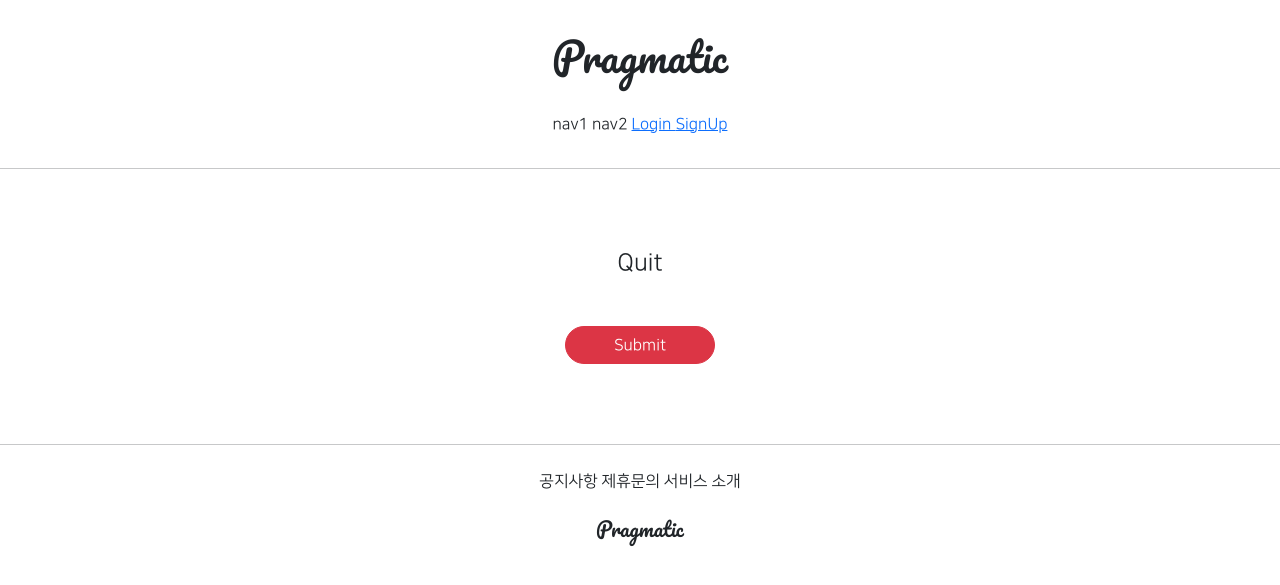
After one commit to AISchool-SJH/GIS_4_1_Web, a Django app: page /accounts/delete/1 in a window 1280 px wide. The commit adds this page. Shown: the top 585 px of the page. Run offline with Django 3.2, Linux system fonts and the light colour scheme; tables that the repository leaves empty hold one stand-in row (values such as "Sample post"); parts of the project's set-up code (start-up, migrations or seed data) failed here and were passed over; some libraries are stand-ins or nearby versions.

Commit message:
7/20 4ban class commit_2

```diff
--- /dev/null
+++ b/accountapp/templates/accountapp/delete.html
@@ -0,0 +1,20 @@
+{% extends 'bass.html' %}
+
+{% block content %}
+
+    <div class="text-center mw-500 m-auto">
+        <div class="m-5">
+            <h4>Quit</h4>
+        </div>
+        <div>
+            <form action="{% url 'accountapp:delete' pk=target_user.pk %}" method="post">
+                {% csrf_token %}
+                <div class="m-5">
+                    <input type="submit"
+                           class="btn btn-danger rounded-pill px-5">
+                </div>
+            </form>
+        </div>
+    </div>
+
+{% endblock %}
--- a/accountapp/templates/accountapp/detail.html
+++ b/accountapp/templates/accountapp/detail.html
@@ -14,6 +14,11 @@
                 Update Info
             </a>
         </div>
+        <div>
+            <a href="{% url 'accountapp:delete' pk=target_user.pk %}">
+                Quit
+            </a>
+        </div>
     </div>
 
 {% endblock %}
--- a/accountapp/urls.py
+++ b/accountapp/urls.py
@@ -1,7 +1,7 @@
 from django.contrib.auth.views import LoginView, LogoutView
 from django.urls import path
 
-from accountapp.views import hello_world, AccountCreateView, AccountDetailView, AccountUpdateView
+from accountapp.views import hello_world, AccountCreateView, AccountDetailView, AccountUpdateView, AccountDeleteView
 
 app_name = 'accountapp'
 
@@ -18,4 +18,6 @@ urlpatterns = [
     path('detail/<int:pk>', AccountDetailView.as_view(), name='detail'),
 
     path('update/<int:pk>', AccountUpdateView.as_view(), name='update'),
+
+    path('delete/<int:pk>', AccountDeleteView.as_view(), name='delete'),
 ]
--- a/accountapp/views.py
+++ b/accountapp/views.py
@@ -5,7 +5,7 @@ from django.shortcuts import render
 
 # Create your views here.
 from django.urls import reverse, reverse_lazy
-from django.views.generic import CreateView, DetailView, UpdateView
+from django.views.generic import CreateView, DetailView, UpdateView, DeleteView
 
 from accountapp.models import NewModel
 
@@ -43,3 +43,9 @@ class AccountUpdateView(UpdateView):
     context_object_name = 'target_user'
     success_url = reverse_lazy('accountapp:hello_world')
     template_name = 'accountapp/update.html'
+
+class AccountDeleteView(DeleteView):
+    model = User
+    context_object_name = 'target_user'
+    success_url = reverse_lazy('accountapp:hello_world')
+    template_name = 'accountapp/delete.html'
```
